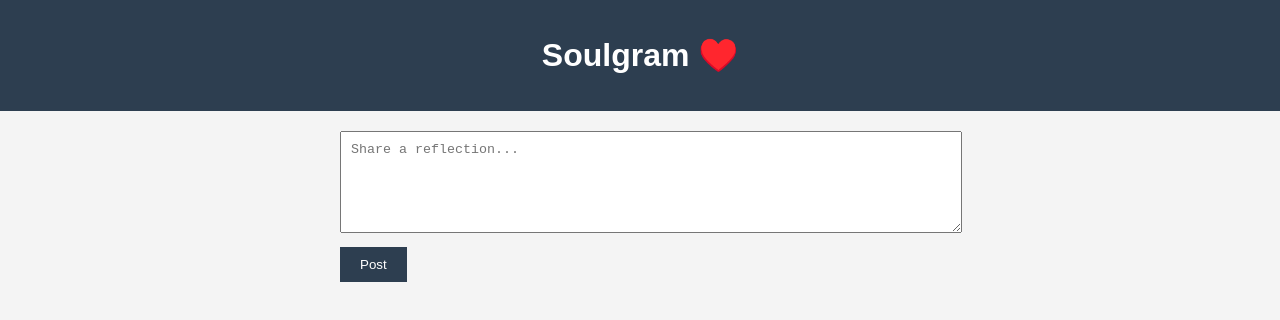
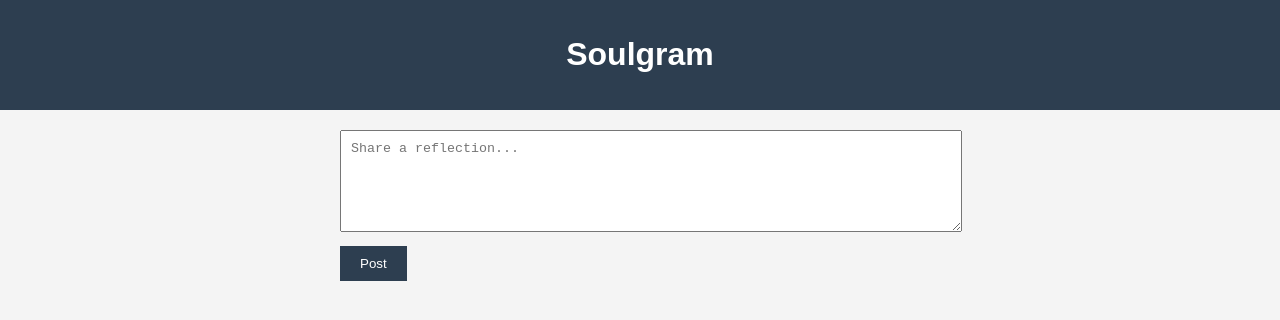
Before and after one commit to gisellespmex2025220879-dot/SoulgramG, a plain HTML site: page index.html in a window 1280 px wide. Drawn offline with nearby package versions, Linux system fonts and the light colour scheme.

Commit message:
Update index.html

```diff
--- a/index.html
+++ b/index.html
@@ -63,7 +63,7 @@ cursor:pointer;
 <body>
 
 <header>
-<h1>Soulgram ♥️</h1>
+<h1>Soulgram</h1>
 </header>
 
 <div class="container">
```
